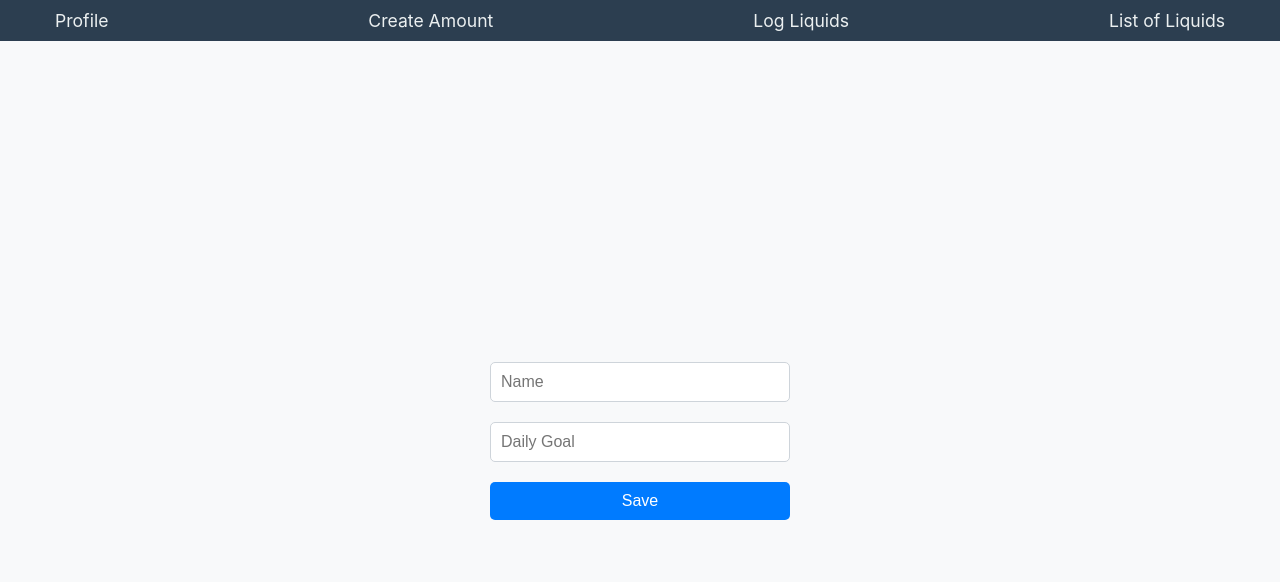
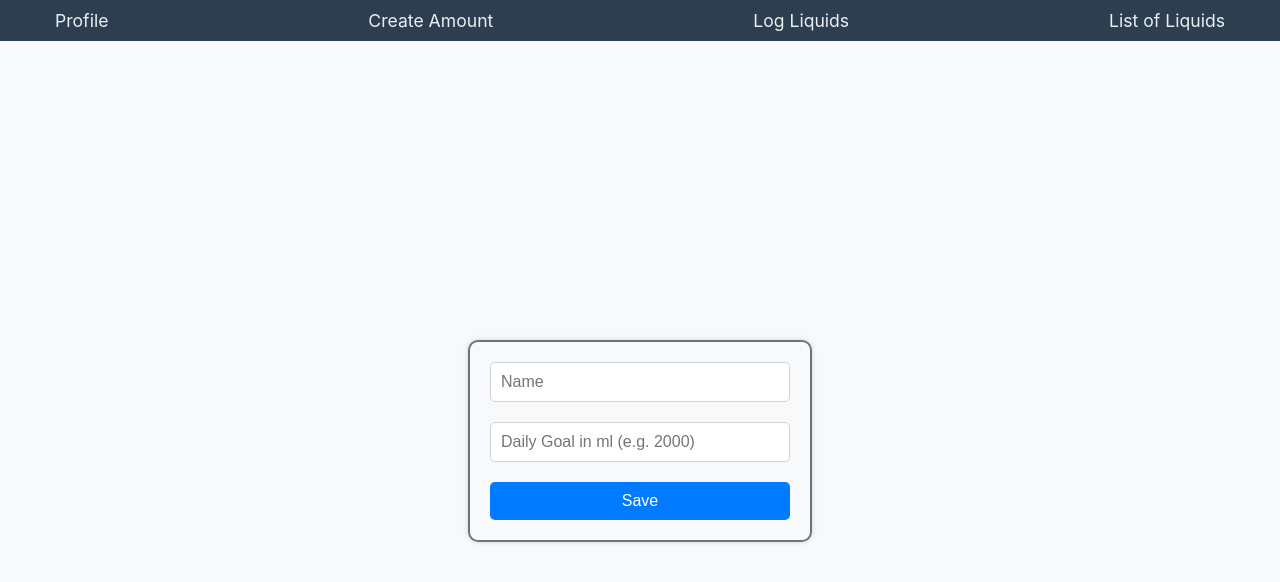
Before and after one commit to Alexanderdomino/FEDExam_React, a React (Create React App) app: page / in a window 1280 px wide. Shown: the top 582 px of the page. Built offline with nearby package versions, Linux system fonts and the light colour scheme.

Commit message:
added Borders with shadows

```diff
--- a/src/Components/CreateAmount/CreateAmount.css
+++ b/src/Components/CreateAmount/CreateAmount.css
@@ -5,8 +5,9 @@
     align-items: flex-start;
     padding: 20px;
     background-color: #f8f9fa;
-    border: 1px solid #ced4da;
+    border: 2px solid #6c757d;
     border-radius: 10px;
+    box-shadow: 0 0 5px rgba(0, 0, 0, 0.15);
     width: 80%;
     margin: 0 auto;
 }
--- a/src/Components/LogLiquid/LogLiquid.css
+++ b/src/Components/LogLiquid/LogLiquid.css
@@ -11,6 +11,10 @@
     flex-direction: column;
     width: 300px;
     gap: 20px;
+    padding: 20px;
+    border: 2px solid #6c757d;
+    border-radius: 10px;
+    box-shadow: 0 0 5px rgba(0, 0, 0, 0.15);
 }
 
 .log-liquid select {
--- a/src/Components/Profile/Profile.css
+++ b/src/Components/Profile/Profile.css
@@ -33,3 +33,14 @@
 .user-profile button:hover {
     background-color: #0056b3;
 }
+
+.user-profile form {
+    display: flex;
+    flex-direction: column;
+    width: 300px;
+    gap: 20px;
+    padding: 20px;
+    border: 2px solid #6c757d;
+    border-radius: 10px;
+    box-shadow: 0 0 5px rgba(0, 0, 0, 0.15);
+}
--- a/src/Components/Profile/Profile.js
+++ b/src/Components/Profile/Profile.js
@@ -39,7 +39,7 @@ function Profile() {
                 />
                 <input
                     type="number"
-                    placeholder="Daily Goal"
+                    placeholder="Daily Goal in ml (e.g. 2000)"
                     value={dailyFluidAmount}
                     onChange={e => setDailyFluidAmount(e.target.value)}
                 />
--- a/src/db/db.json
+++ b/src/db/db.json
@@ -27,8 +27,8 @@
     }
   ],
   "profile": {
-    "name": "Alexander",
-    "dailyFluidAmount": "3000"
+    "name": "Muddi Fra Bæst",
+    "dailyFluidAmount": "4000"
   },
   "intakes": [
     {
@@ -54,6 +54,14 @@
       "amountml": 500,
       "type": "Juice",
       "id": 3
+    },
+    {
+      "date": "23.6.2023",
+      "time": "0:44",
+      "amountName": "Large Bottle",
+      "amountml": 1000,
+      "type": "Juice",
+      "id": 4
     }
   ]
 }
```
